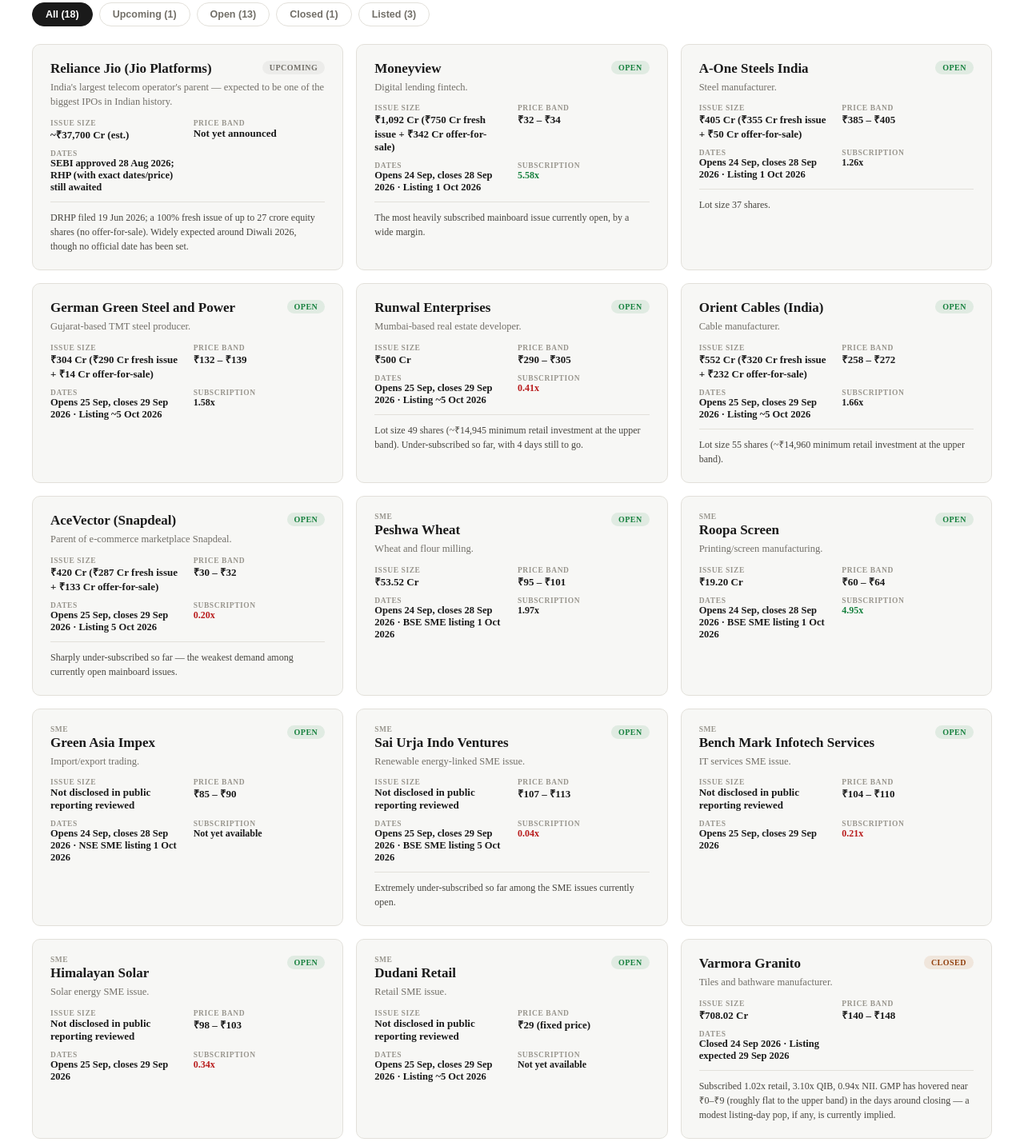
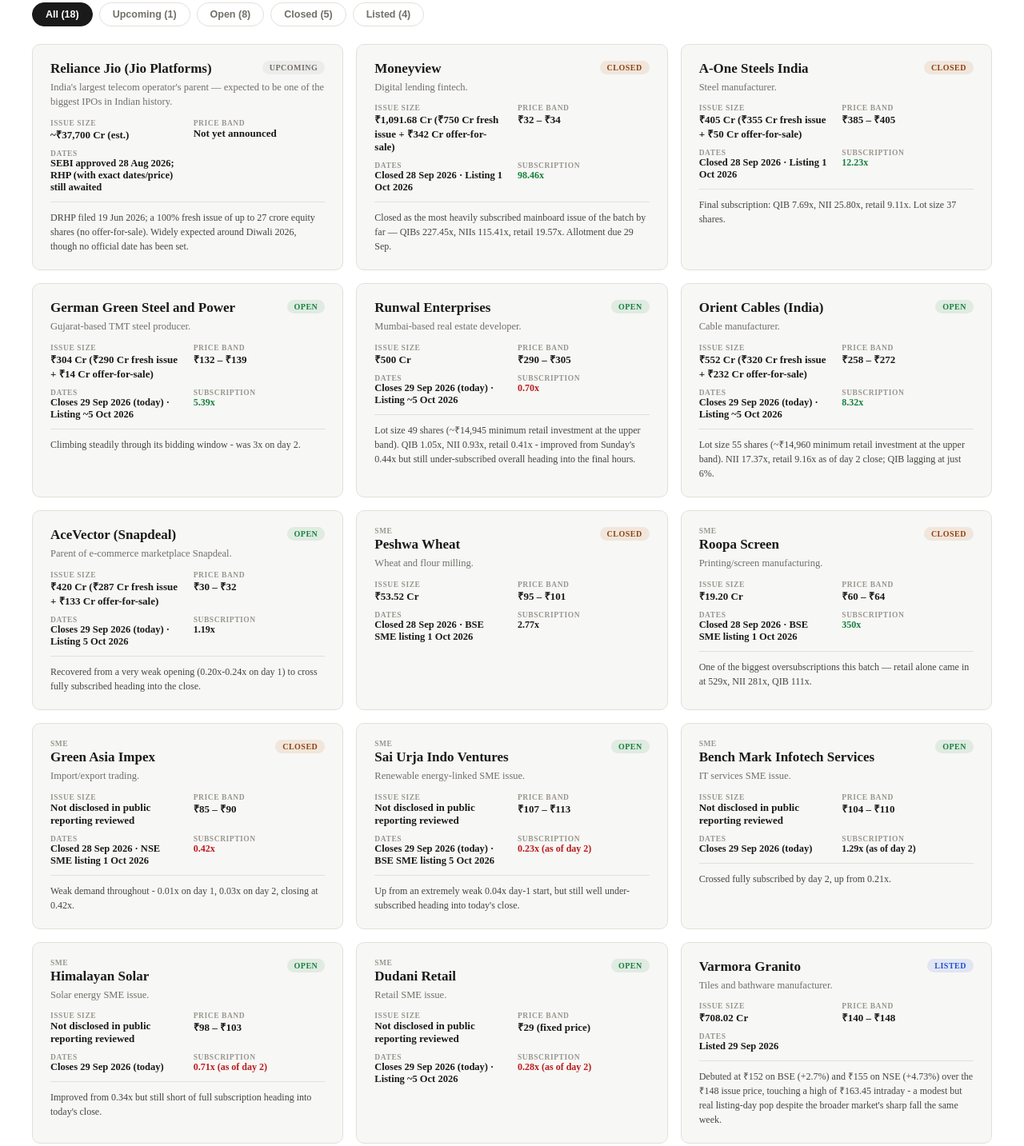
Before and after one commit to genxtlabs/reviewhub, a plain HTML site: page stocks/ipos.html in a window 1280 px wide. Shown: the part 301-1734 px from the top of the page at 80% size. Drawn offline with Linux system fonts and the light colour scheme.

Commit message:
Refresh IPO tracker, bond yields, and penny-stock screen
IPOs: closed out Moneyview (98.46x), A-One Steels (12.23x), Peshwa
Wheat, Roopa Screen (350x) and Green Asia Impex with final subscription
figures; updated Runwal Enterprises/Orient Cables/AceVector/German
Green Steel/the remaining SME issues with today's latest numbers ahead
of their close; marked Varmora Granito as listed (debuted +2.7%/+4.73%
on BSE/NSE).

Bonds: updated the 10Y G-Sec yield to 7.19% (a 2.5-year high this
week) and filled in Muthoot Fincorp's CRISIL AA rating.

Market scan: refreshed the top-25-by-market-cap penny stock screen
and notable-movers section, both an ~4-week-old snapshot from 02 Sep.

```diff
--- a/stocks/ipos-data.js
+++ b/stocks/ipos-data.js
@@ -1,6 +1,6 @@
 // Real, dated IPO data — sourced from public reporting (Business Standard, Groww, Chittorgarh,
 // Upstox, Kotak Neo, and issue-specific news coverage). Subscription figures are a snapshot from
-// the afternoon of 25 Sep 2026 and move constantly until an issue closes — not a live feed.
+// the morning of 29 Sep 2026 and move constantly until an issue closes — not a live feed.
 // Shared by ipos.html (full tracker) and index.html (dashboard widgets).
 const IPOS = [
   {
@@ -11,115 +11,115 @@ const IPOS = [
     note: "DRHP filed 19 Jun 2026; a 100% fresh issue of up to 27 crore equity shares (no offer-for-sale). Widely expected around Diwali 2026, though no official date has been set."
   },
   {
-    name: "Moneyview", status: "open",
+    name: "Moneyview", status: "closed",
     desc: "Digital lending fintech.",
-    issueSize: "₹1,092 Cr (₹750 Cr fresh issue + ₹342 Cr offer-for-sale)", priceBand: "₹32 – ₹34",
-    dates: "Opens 24 Sep, closes 28 Sep 2026 · Listing 1 Oct 2026",
-    subscription: "5.58x", subStyle: "hot",
-    note: "The most heavily subscribed mainboard issue currently open, by a wide margin."
+    issueSize: "₹1,091.68 Cr (₹750 Cr fresh issue + ₹342 Cr offer-for-sale)", priceBand: "₹32 – ₹34",
+    dates: "Closed 28 Sep 2026 · Listing 1 Oct 2026",
+    subscription: "98.46x", subStyle: "hot",
+    note: "Closed as the most heavily subscribed mainboard issue of the batch by far — QIBs 227.45x, NIIs 115.41x, retail 19.57x. Allotment due 29 Sep."
   },
   {
-    name: "A-One Steels India", status: "open",
+    name: "A-One Steels India", status: "closed",
     desc: "Steel manufacturer.",
     issueSize: "₹405 Cr (₹355 Cr fresh issue + ₹50 Cr offer-for-sale)", priceBand: "₹385 – ₹405",
-    dates: "Opens 24 Sep, closes 28 Sep 2026 · Listing 1 Oct 2026",
-    subscription: "1.26x", subStyle: "",
-    note: "Lot size 37 shares."
+    dates: "Closed 28 Sep 2026 · Listing 1 Oct 2026",
+    subscription: "12.23x", subStyle: "hot",
+    note: "Final subscription: QIB 7.69x, NII 25.80x, retail 9.11x. Lot size 37 shares."
   },
   {
     name: "German Green Steel and Power", status: "open",
     desc: "Gujarat-based TMT steel producer.",
     issueSize: "₹304 Cr (₹290 Cr fresh issue + ₹14 Cr offer-for-sale)", priceBand: "₹132 – ₹139",
-    dates: "Opens 25 Sep, closes 29 Sep 2026 · Listing ~5 Oct 2026",
-    subscription: "1.58x", subStyle: "",
-    note: ""
+    dates: "Closes 29 Sep 2026 (today) · Listing ~5 Oct 2026",
+    subscription: "5.39x", subStyle: "hot",
+    note: "Climbing steadily through its bidding window - was 3x on day 2."
   },
   {
     name: "Runwal Enterprises", status: "open",
     desc: "Mumbai-based real estate developer.",
     issueSize: "₹500 Cr", priceBand: "₹290 – ₹305",
-    dates: "Opens 25 Sep, closes 29 Sep 2026 · Listing ~5 Oct 2026",
-    subscription: "0.41x", subStyle: "cold",
-    note: "Lot size 49 shares (~₹14,945 minimum retail investment at the upper band). Under-subscribed so far, with 4 days still to go."
+    dates: "Closes 29 Sep 2026 (today) · Listing ~5 Oct 2026",
+    subscription: "0.70x", subStyle: "cold",
+    note: "Lot size 49 shares (~₹14,945 minimum retail investment at the upper band). QIB 1.05x, NII 0.93x, retail 0.41x - improved from Sunday's 0.44x but still under-subscribed overall heading into the final hours."
   },
   {
     name: "Orient Cables (India)", status: "open",
     desc: "Cable manufacturer.",
     issueSize: "₹552 Cr (₹320 Cr fresh issue + ₹232 Cr offer-for-sale)", priceBand: "₹258 – ₹272",
-    dates: "Opens 25 Sep, closes 29 Sep 2026 · Listing ~5 Oct 2026",
-    subscription: "1.66x", subStyle: "",
-    note: "Lot size 55 shares (~₹14,960 minimum retail investment at the upper band)."
+    dates: "Closes 29 Sep 2026 (today) · Listing ~5 Oct 2026",
+    subscription: "8.32x", subStyle: "hot",
+    note: "Lot size 55 shares (~₹14,960 minimum retail investment at the upper band). NII 17.37x, retail 9.16x as of day 2 close; QIB lagging at just 6%."
   },
   {
     name: "AceVector (Snapdeal)", status: "open",
     desc: "Parent of e-commerce marketplace Snapdeal.",
     issueSize: "₹420 Cr (₹287 Cr fresh issue + ₹133 Cr offer-for-sale)", priceBand: "₹30 – ₹32",
-    dates: "Opens 25 Sep, closes 29 Sep 2026 · Listing 5 Oct 2026",
-    subscription: "0.20x", subStyle: "cold",
-    note: "Sharply under-subscribed so far — the weakest demand among currently open mainboard issues."
+    dates: "Closes 29 Sep 2026 (today) · Listing 5 Oct 2026",
+    subscription: "1.19x", subStyle: "",
+    note: "Recovered from a very weak opening (0.20x-0.24x on day 1) to cross fully subscribed heading into the close."
   },
   {
-    name: "Peshwa Wheat", status: "open", sme: true,
+    name: "Peshwa Wheat", status: "closed", sme: true,
     desc: "Wheat and flour milling.",
     issueSize: "₹53.52 Cr", priceBand: "₹95 – ₹101",
-    dates: "Opens 24 Sep, closes 28 Sep 2026 · BSE SME listing 1 Oct 2026",
-    subscription: "1.97x", subStyle: "",
+    dates: "Closed 28 Sep 2026 · BSE SME listing 1 Oct 2026",
+    subscription: "2.77x", subStyle: "",
     note: ""
   },
   {
-    name: "Roopa Screen", status: "open", sme: true,
+    name: "Roopa Screen", status: "closed", sme: true,
     desc: "Printing/screen manufacturing.",
     issueSize: "₹19.20 Cr", priceBand: "₹60 – ₹64",
-    dates: "Opens 24 Sep, closes 28 Sep 2026 · BSE SME listing 1 Oct 2026",
-    subscription: "4.95x", subStyle: "hot",
-    note: ""
+    dates: "Closed 28 Sep 2026 · BSE SME listing 1 Oct 2026",
+    subscription: "350x", subStyle: "hot",
+    note: "One of the biggest oversubscriptions this batch — retail alone came in at 529x, NII 281x, QIB 111x."
   },
   {
-    name: "Green Asia Impex", status: "open", sme: true,
+    name: "Green Asia Impex", status: "closed", sme: true,
     desc: "Import/export trading.",
     issueSize: "Not disclosed in public reporting reviewed", priceBand: "₹85 – ₹90",
-    dates: "Opens 24 Sep, closes 28 Sep 2026 · NSE SME listing 1 Oct 2026",
-    subscription: "Not yet available", subStyle: "",
-    note: ""
+    dates: "Closed 28 Sep 2026 · NSE SME listing 1 Oct 2026",
+    subscription: "0.42x", subStyle: "cold",
+    note: "Weak demand throughout - 0.01x on day 1, 0.03x on day 2, closing at 0.42x."
   },
   {
     name: "Sai Urja Indo Ventures", status: "open", sme: true,
     desc: "Renewable energy-linked SME issue.",
     issueSize: "Not disclosed in public reporting reviewed", priceBand: "₹107 – ₹113",
-    dates: "Opens 25 Sep, closes 29 Sep 2026 · BSE SME listing 5 Oct 2026",
-    subscription: "0.04x", subStyle: "cold",
-    note: "Extremely under-subscribed so far among the SME issues currently open."
+    dates: "Closes 29 Sep 2026 (today) · BSE SME listing 5 Oct 2026",
+    subscription: "0.23x (as of day 2)", subStyle: "cold",
+    note: "Up from an extremely weak 0.04x day-1 start, but still well under-subscribed heading into today's close."
   },
   {
     name: "Bench Mark Infotech Services", status: "open", sme: true,
     desc: "IT services SME issue.",
     issueSize: "Not disclosed in public reporting reviewed", priceBand: "₹104 – ₹110",
-    dates: "Opens 25 Sep, closes 29 Sep 2026",
-    subscription: "0.21x", subStyle: "cold",
-    note: ""
+    dates: "Closes 29 Sep 2026 (today)",
+    subscription: "1.29x (as of day 2)", subStyle: "",
+    note: "Crossed fully subscribed by day 2, up from 0.21x."
   },
   {
     name: "Himalayan Solar", status: "open", sme: true,
     desc: "Solar energy SME issue.",
     issueSize: "Not disclosed in public reporting reviewed", priceBand: "₹98 – ₹103",
-    dates: "Opens 25 Sep, closes 29 Sep 2026",
-    subscription: "0.34x", subStyle: "cold",
-    note: ""
+    dates: "Closes 29 Sep 2026 (today)",
+    subscription: "0.71x (as of day 2)", subStyle: "cold",
+    note: "Improved from 0.34x but still short of full subscription heading into today's close."
   },
   {
     name: "Dudani Retail", status: "open", sme: true,
     desc: "Retail SME issue.",
     issueSize: "Not disclosed in public reporting reviewed", priceBand: "₹29 (fixed price)",
-    dates: "Opens 25 Sep, closes 29 Sep 2026 · Listing ~5 Oct 2026",
-    subscription: "Not yet available", subStyle: "",
+    dates: "Closes 29 Sep 2026 (today) · Listing ~5 Oct 2026",
+    subscription: "0.28x (as of day 2)", subStyle: "cold",
     note: ""
   },
   {
-    name: "Varmora Granito", status: "closed",
+    name: "Varmora Granito", status: "listed",
     desc: "Tiles and bathware manufacturer.",
     issueSize: "₹708.02 Cr", priceBand: "₹140 – ₹148",
-    dates: "Closed 24 Sep 2026 · Listing expected 29 Sep 2026",
-    note: "Subscribed 1.02x retail, 3.10x QIB, 0.94x NII. GMP has hovered near ₹0–₹9 (roughly flat to the upper band) in the days around closing — a modest listing-day pop, if any, is currently implied."
+    dates: "Listed 29 Sep 2026",
+    note: "Debuted at ₹152 on BSE (+2.7%) and ₹155 on NSE (+4.73%) over the ₹148 issue price, touching a high of ₹163.45 intraday - a modest but real listing-day pop despite the broader market's sharp fall the same week."
   },
   {
     name: "National Stock Exchange (NSE)", status: "listed",
```
Also changed, not shown: stocks/bonds-data.js (+4 -4 lines), stocks/market-scan.html (+34 -34 lines).
